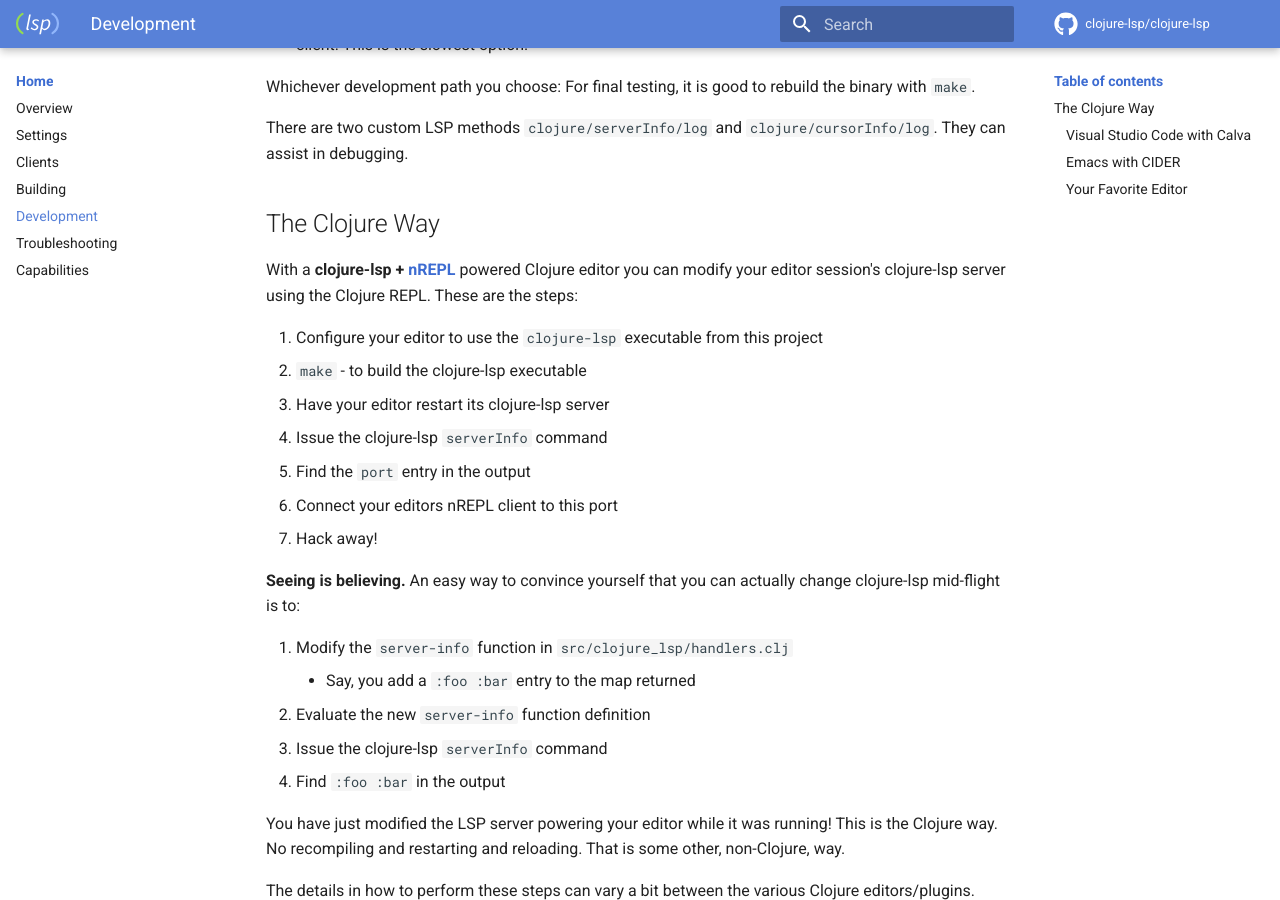
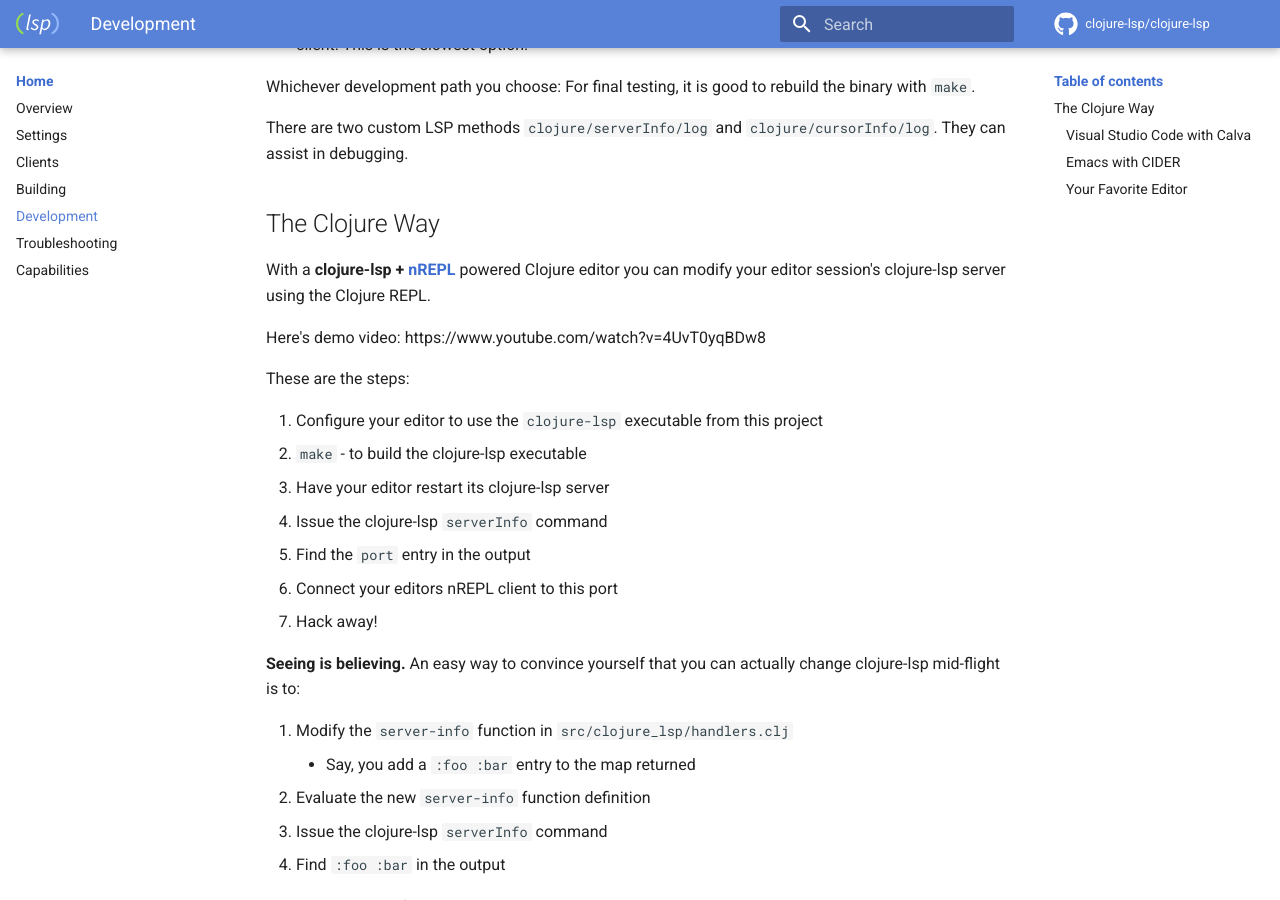
Before and after one commit to clojure-lsp/clojure-lsp, an MkDocs documentation site: the page built from docs/development.md, in a window 1280 px wide and 900 px high, scrolled down 330 px. Built offline with MkDocs 1.6.1 and Material for MkDocs 9.7.7, drawn with Linux system fonts in a browser that asks for light colours; comment, search, counter and statistics services are not loaded.

Commit message:
Add development demo video

```diff
--- a/docs/development.md
+++ b/docs/development.md
@@ -12,7 +12,11 @@ There are two custom LSP methods `clojure/serverInfo/log` and `clojure/cursorInf
 
 ## The Clojure Way
 
-With a **clojure-lsp + [nREPL](https://nrepl.org)** powered Clojure editor you can modify your editor session's clojure-lsp server using the Clojure REPL. These are the steps:
+With a **clojure-lsp + [nREPL](https://nrepl.org)** powered Clojure editor you can modify your editor session's clojure-lsp server using the Clojure REPL.
+
+Here's demo video: https://www.youtube.com/watch?v=4UvT0yqBDw8
+
+These are the steps:
 
 1. Configure your editor to use the `clojure-lsp` executable from this project
 1. `make` - to build the clojure-lsp executable
```
